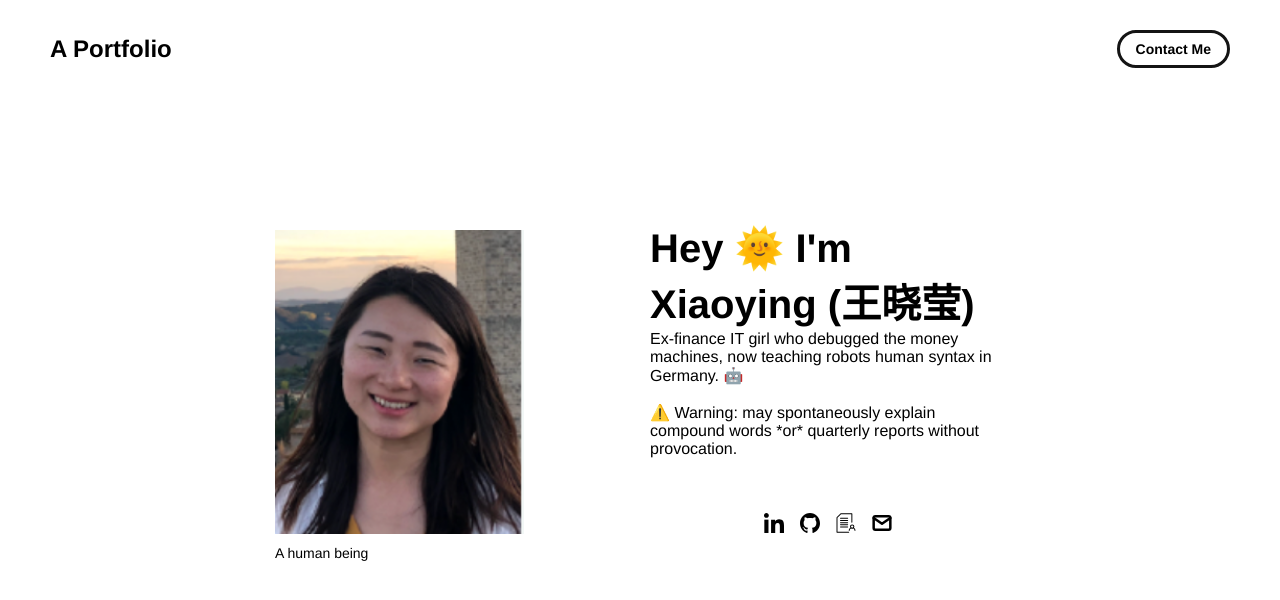
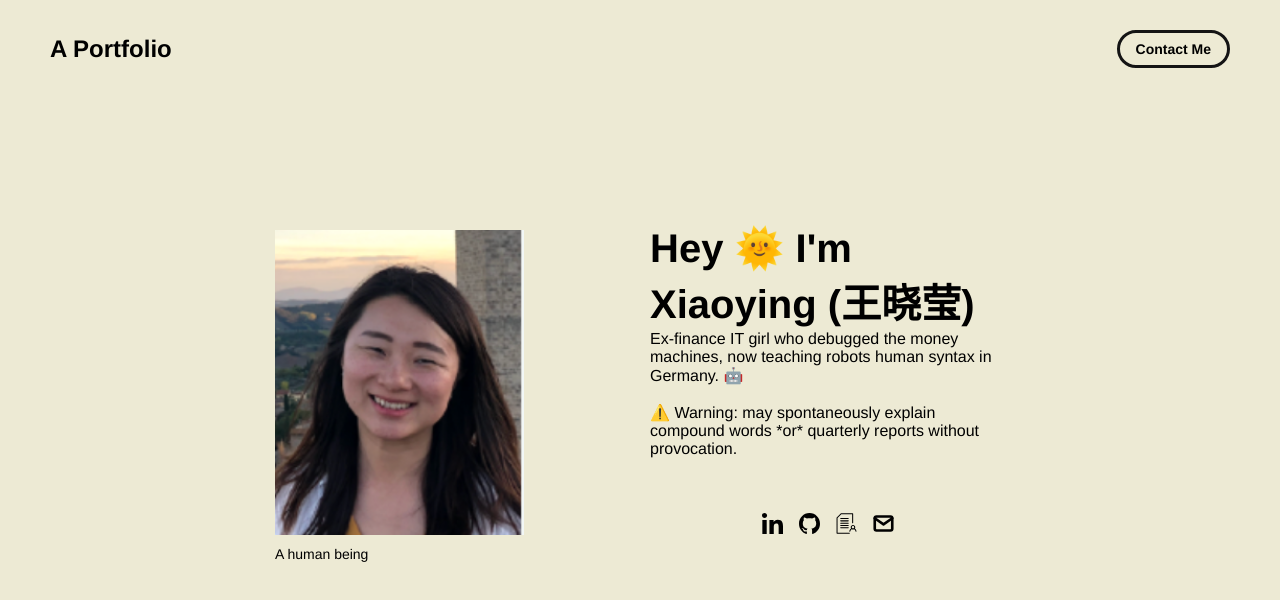
Before and after one commit to nicchic/nicchic.github.io, a plain HTML site: page index.html in a window 1280 px wide. Drawn offline with Linux system fonts and the light colour scheme.

Commit message:
add color

```diff
--- a/css/layout.css
+++ b/css/layout.css
@@ -11,6 +11,7 @@ html {
 
 body {
   margin: 0;
+  background-color: #EDEAD4;
   -webkit-font-smoothing: antialiased;
   -moz-osx-font-smoothing: grayscale;
 }
--- a/css/utilities.css
+++ b/css/utilities.css
@@ -8,8 +8,8 @@
 }
 
 .footer-icon {
-  width: 20px;
-  height: 20px;
+  width: 21px;
+  height: 21px;
 }
 
 a.icon-link {
@@ -20,7 +20,7 @@ a.icon-link:hover {
   cursor: pointer;
   stroke-width: 5;
   margin: 0;
-  transform: rotate(15deg);
+  transform: rotate(20deg);
 }
 
 
```
